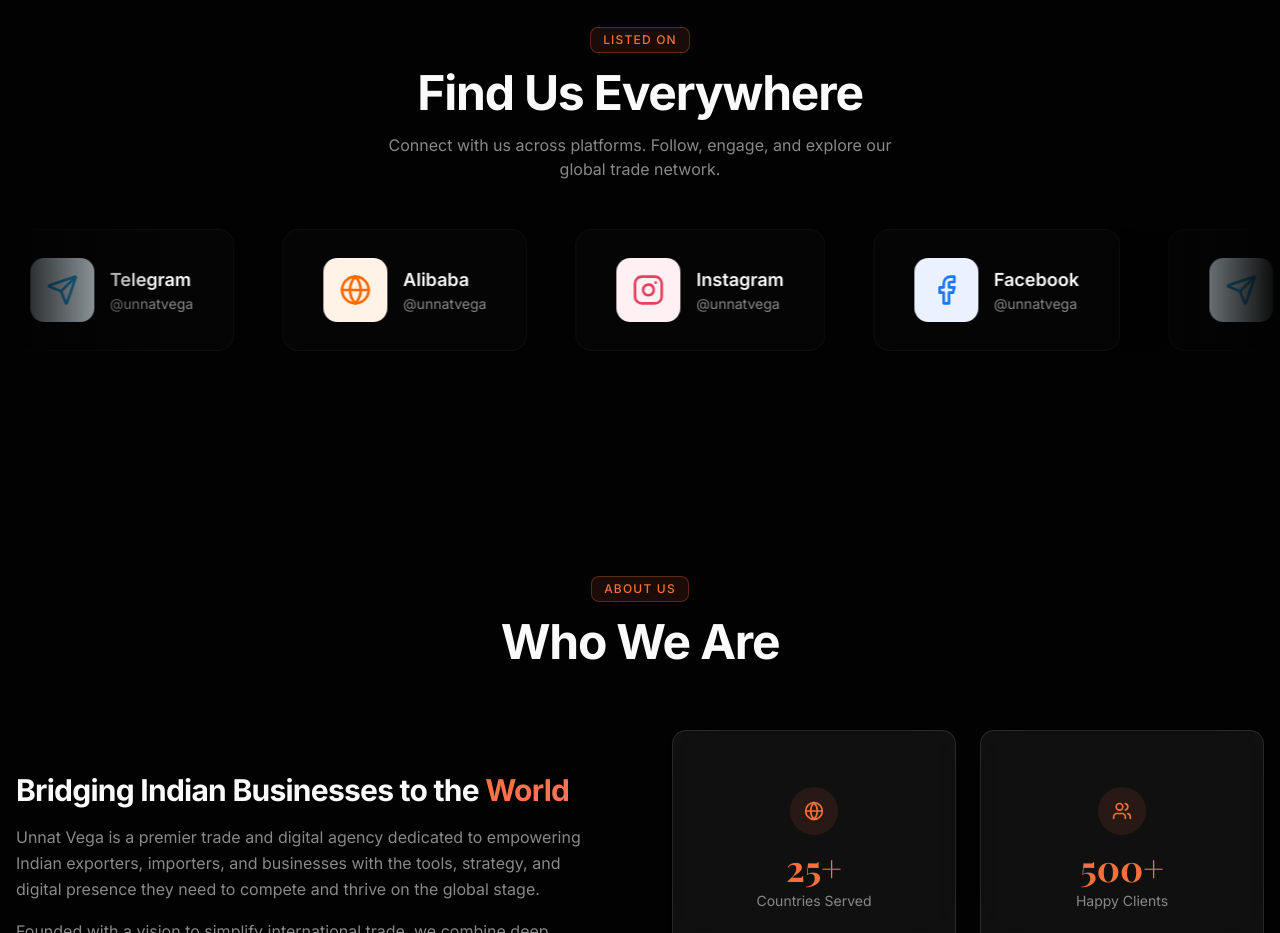
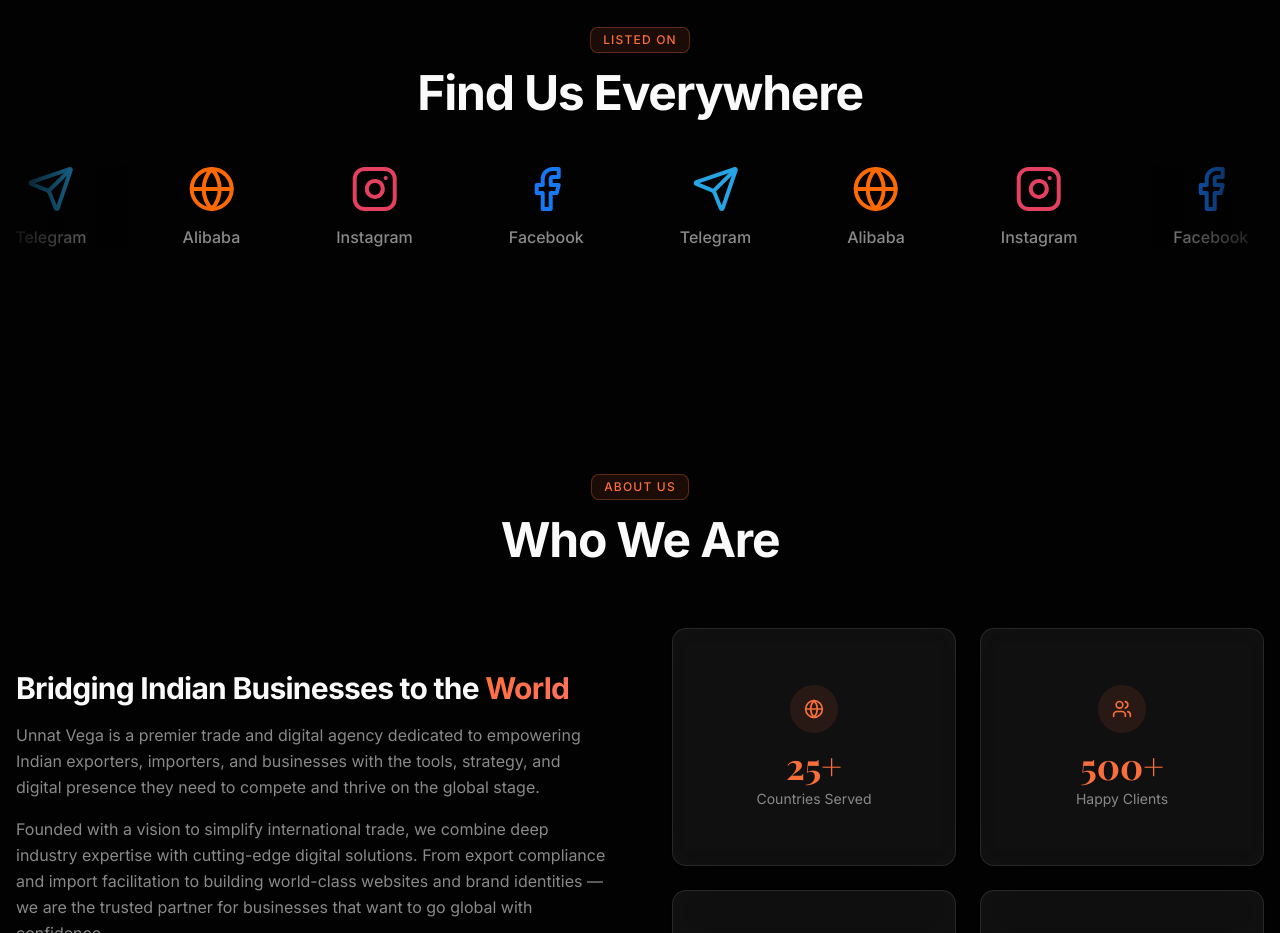
Before and after one commit to Uniquearjav/unnatvega-zai, a Next.js app: page / in a window 1280 px wide. Shown: the part 900-1833 px from the top of the page. Built offline with nearby package versions, Linux system fonts and the light colour scheme; a web font is replaced by a local one.

Commit message:
28dfbe8d-7d20-4174-a90c-7436df2e5f3f

```diff
--- a/src/app/page.tsx
+++ b/src/app/page.tsx
@@ -830,32 +830,24 @@ function ListedOn() {
       icon: Instagram,
       href: 'https://instagram.com/unnatvega',
       color: '#E4405F',
-      bgLight: '#FFF0F3',
-      bgDark: 'rgba(228, 64, 95, 0.12)',
     },
     {
       name: 'Facebook',
       icon: Facebook,
       href: 'https://facebook.com/unnatvega',
       color: '#1877F2',
-      bgLight: '#EBF2FF',
-      bgDark: 'rgba(24, 119, 242, 0.12)',
     },
     {
       name: 'Telegram',
       icon: Send,
       href: 'https://t.me/unnatvega',
       color: '#26A5E4',
-      bgLight: '#E8F6FD',
-      bgDark: 'rgba(38, 165, 228, 0.12)',
     },
     {
       name: 'Alibaba',
       icon: Globe,
       href: 'https://alibaba.com',
       color: '#FF6A00',
-      bgLight: '#FFF3E8',
-      bgDark: 'rgba(255, 106, 0, 0.12)',
     },
   ];
 
@@ -872,91 +864,35 @@ function ListedOn() {
           <h2 className="text-3xl font-bold tracking-tight md:text-4xl lg:text-5xl">
             Find Us Everywhere
           </h2>
-          <p className="mx-auto mt-4 max-w-lg text-sm text-muted-foreground md:text-base">
-            Connect with us across platforms. Follow, engage, and explore our global trade network.
-          </p>
         </motion.div>
 
         {/* Infinite Carousel */}
         <div className="relative overflow-hidden">
           {/* Fade edges */}
-          <div className="pointer-events-none absolute left-0 top-0 z-10 h-full w-24 bg-gradient-to-r from-background to-transparent md:w-40" />
-          <div className="pointer-events-none absolute right-0 top-0 z-10 h-full w-24 bg-gradient-to-l from-background to-transparent md:w-40" />
+          <div className="pointer-events-none absolute left-0 top-0 z-10 h-full w-20 bg-gradient-to-r from-background to-transparent md:w-32" />
+          <div className="pointer-events-none absolute right-0 top-0 z-10 h-full w-20 bg-gradient-to-l from-background to-transparent md:w-32" />
 
           {/* Scrolling track */}
-          <div className="carousel-track flex items-center gap-8 md:gap-12" style={{ width: 'max-content' }}>
-            {/* First set */}
-            {platforms.map((platform) => (
-              <a
-                key={`first-${platform.name}`}
-                href={platform.href}
-                target="_blank"
-                rel="noopener noreferrer"
-                className="group flex shrink-0 items-center gap-4 rounded-2xl border border-border/40 bg-card/80 px-8 py-6 backdrop-blur-sm transition-all duration-300 hover:border-primary/40 hover:shadow-lg hover:shadow-primary/10 md:px-10 md:py-7"
-              >
-                <div
-                  className="flex size-14 items-center justify-center rounded-xl transition-all duration-300 group-hover:scale-110 md:size-16"
-                  style={{ backgroundColor: platform.bgLight }}
+          <div className="carousel-track flex items-center gap-16 md:gap-24" style={{ width: 'max-content' }}>
+            {[0, 1, 2].map((set) =>
+              platforms.map((platform) => (
+                <a
+                  key={`${set}-${platform.name}`}
+                  href={platform.href}
+                  target="_blank"
+                  rel="noopener noreferrer"
+                  className="group flex shrink-0 flex-col items-center gap-3 transition-all duration-300"
                 >
                   <platform.icon
-                    className="size-7 md:size-8"
+                    className="size-10 transition-all duration-300 group-hover:scale-110 md:size-12"
                     style={{ color: platform.color }}
                   />
-                </div>
-                <div>
-                  <span className="block text-base font-semibold md:text-lg">{platform.name}</span>
-                  <span className="block text-xs text-muted-foreground md:text-sm">@unnatvega</span>
-                </div>
-              </a>
-            ))}
-            {/* Duplicate set for seamless loop */}
-            {platforms.map((platform) => (
-              <a
-                key={`second-${platform.name}`}
-                href={platform.href}
-                target="_blank"
-                rel="noopener noreferrer"
-                className="group flex shrink-0 items-center gap-4 rounded-2xl border border-border/40 bg-card/80 px-8 py-6 backdrop-blur-sm transition-all duration-300 hover:border-primary/40 hover:shadow-lg hover:shadow-primary/10 md:px-10 md:py-7"
-              >
-                <div
-                  className="flex size-14 items-center justify-center rounded-xl transition-all duration-300 group-hover:scale-110 md:size-16"
-                  style={{ backgroundColor: platform.bgLight }}
-                >
-                  <platform.icon
-                    className="size-7 md:size-8"
-                    style={{ color: platform.color }}
-                  />
-                </div>
-                <div>
-                  <span className="block text-base font-semibold md:text-lg">{platform.name}</span>
-                  <span className="block text-xs text-muted-foreground md:text-sm">@unnatvega</span>
-                </div>
-              </a>
-            ))}
-            {/* Third set for wider screens */}
-            {platforms.map((platform) => (
-              <a
-                key={`third-${platform.name}`}
-                href={platform.href}
-                target="_blank"
-                rel="noopener noreferrer"
-                className="group flex shrink-0 items-center gap-4 rounded-2xl border border-border/40 bg-card/80 px-8 py-6 backdrop-blur-sm transition-all duration-300 hover:border-primary/40 hover:shadow-lg hover:shadow-primary/10 md:px-10 md:py-7"
-              >
-                <div
-                  className="flex size-14 items-center justify-center rounded-xl transition-all duration-300 group-hover:scale-110 md:size-16"
-                  style={{ backgroundColor: platform.bgLight }}
-                >
-                  <platform.icon
-                    className="size-7 md:size-8"
-                    style={{ color: platform.color }}
-                  />
-                </div>
-                <div>
-                  <span className="block text-base font-semibold md:text-lg">{platform.name}</span>
-                  <span className="block text-xs text-muted-foreground md:text-sm">@unnatvega</span>
-                </div>
-              </a>
-            ))}
+                  <span className="text-sm font-medium text-muted-foreground transition-colors duration-300 group-hover:text-foreground md:text-base">
+                    {platform.name}
+                  </span>
+                </a>
+              ))
+            )}
           </div>
         </div>
       </div>
```
